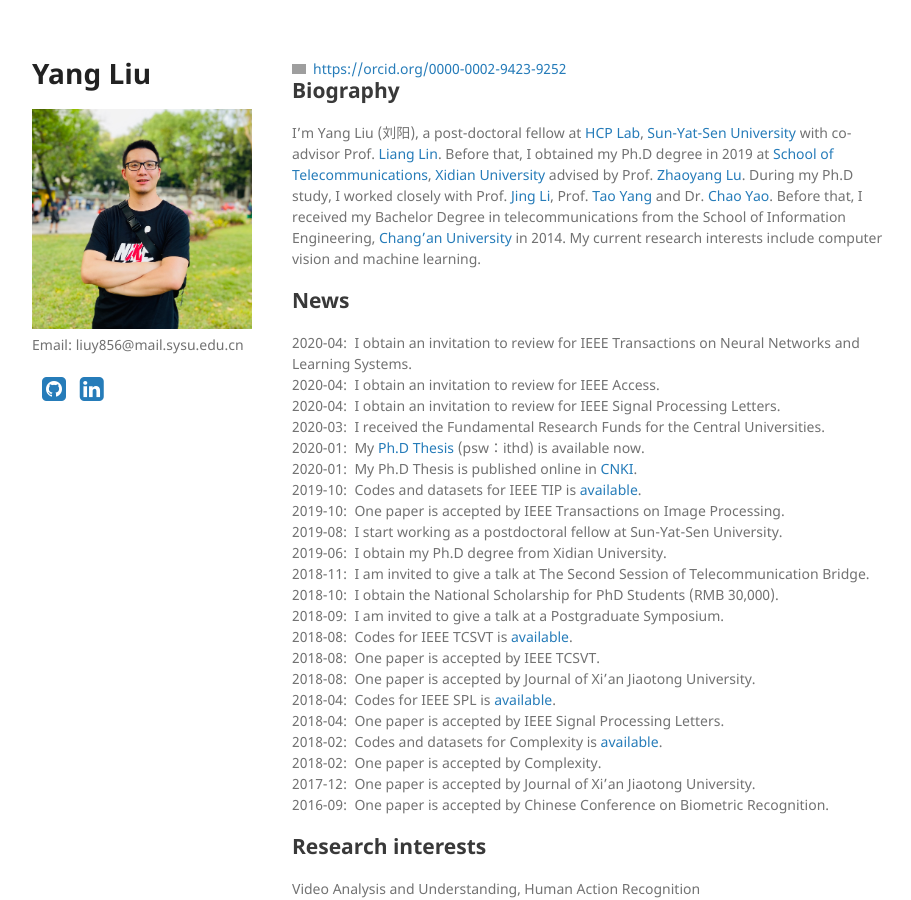
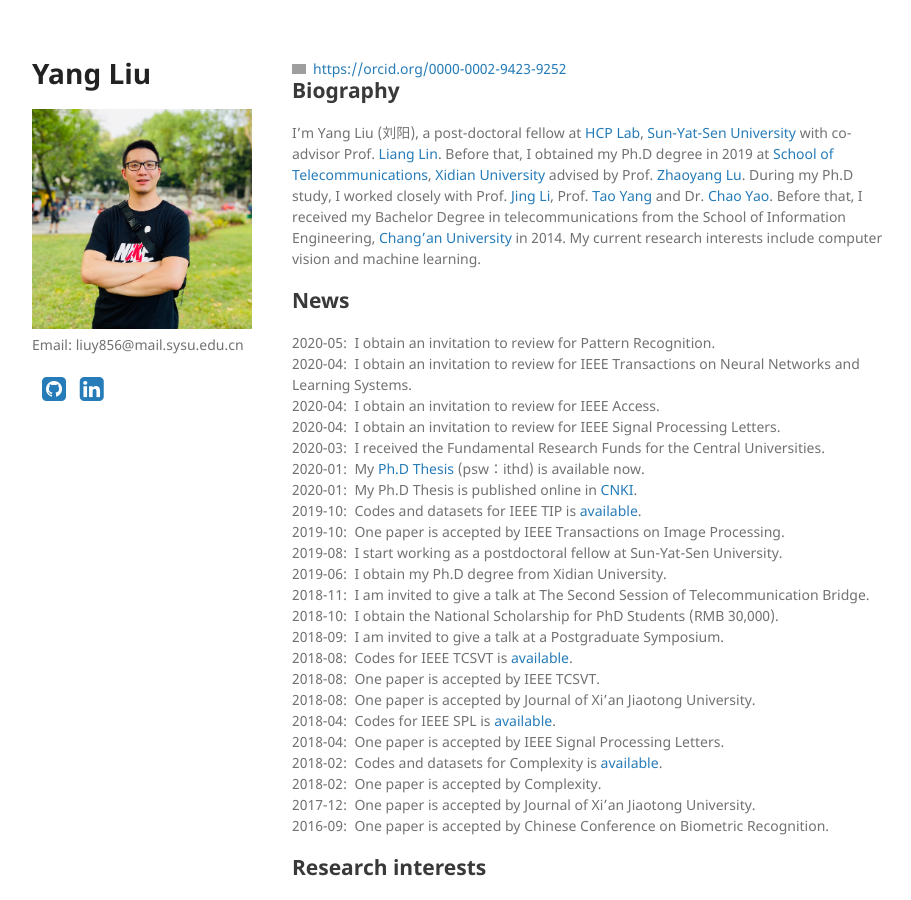
Before and after one commit to YangLiu9208/home, a Jekyll site: the page built from index.md, in a window 1280 px wide and 900 px high. Shown: the whole window, without its empty margins (178-1089 px from the left). Built offline with Jekyll 4.4.1, drawn with Linux system fonts in a browser that asks for light colours; a style sheet for code colours, icons or effects is not loaded; grey boxes are pictures that could not be loaded.

Commit message:
Update index.md

```diff
--- a/index.md
+++ b/index.md
@@ -7,6 +7,7 @@ layout: default
 I'm Yang Liu (刘阳), a post-doctoral fellow at [HCP Lab](http://www.sysu-hcp.net/home/), [Sun-Yat-Sen University](http://www.sysu.edu.cn/) with co-advisor Prof. [Liang Lin](http://www.linliang.net/). Before that, I obtained my Ph.D degree in 2019 at [School of Telecommunications](http://ste.xidian.edu.cn/), [Xidian University](https://www.xidian.edu.cn/) advised by Prof. [Zhaoyang Lu](http://web.xidian.edu.cn/zhylu/). During my Ph.D study, I worked closely with Prof. [Jing Li](https://web.xidian.edu.cn/jingli/), Prof. [Tao Yang](https://scholar.google.com/citations?hl=en&user=Lvn4nH8AAAAJ) and Dr. [Chao Yao](https://scholar.google.com/citations?user=n6w02qoAAAAJ&hl=en). Before that, I received my Bachelor Degree in telecommunications from the School of Information Engineering, [Chang’an University](http://www.chd.edu.cn/) in 2014. My current research interests include computer vision and machine learning.
 
 ## News
+2020-05:&nbsp; I obtain an invitation to review for Pattern Recognition.
 2020-04:&nbsp; I obtain an invitation to review for IEEE Transactions on Neural Networks and Learning Systems.
 2020-04:&nbsp; I obtain an invitation to review for IEEE Access.
 2020-04:&nbsp; I obtain an invitation to review for IEEE Signal Processing Letters.
```
